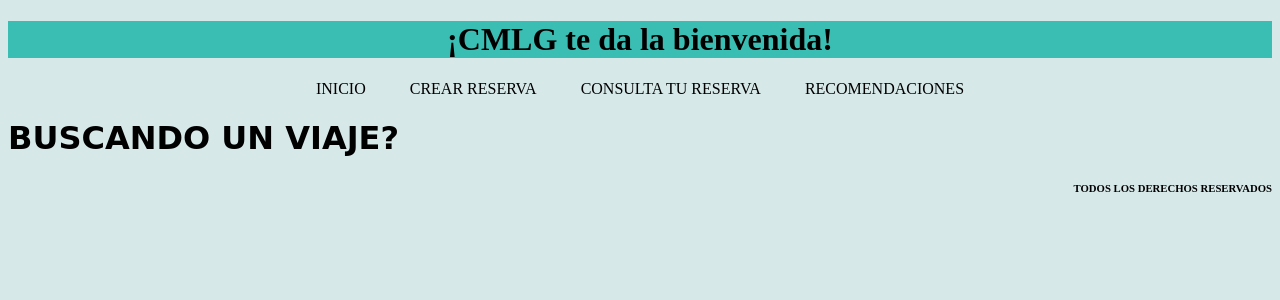
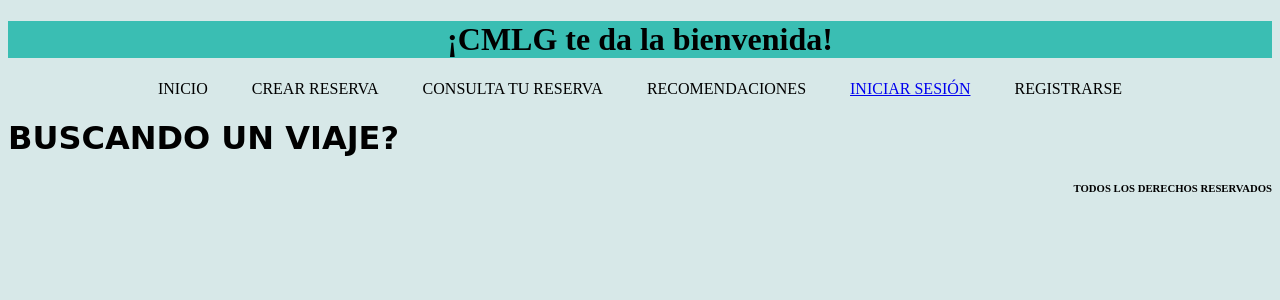
Before and after one commit to mmejia98/CMLG, a Django app: page / in a window 1280 px wide. Shown: the top 300 px of the page. Run offline with Django 4.2, Linux system fonts and the light colour scheme.

Commit message:
Login agregado

```diff
--- a/APP/settings.py
+++ b/APP/settings.py
@@ -137,3 +137,6 @@ STATIC_URL = 'static/'
 # https://docs.djangoproject.com/en/4.0/ref/settings/#default-auto-field
 
 DEFAULT_AUTO_FIELD = 'django.db.models.BigAutoField'
+
+LOGIN_REDIRECT_URL = "/"
+LOGOUT_REDIRECT_URL = "/"
--- a/APP/urls.py
+++ b/APP/urls.py
@@ -25,6 +25,6 @@ from django.urls import include
 
 urlpatterns = [
     path('admin/', admin.site.urls),
-    path('', inicio),
-    path('iniciosession/', include("django.contrib.auth.urls")),
+    path('', inicio, name='inicio'),
+    path('accounts/', include("django.contrib.auth.urls")),
 ]
--- a/templates/barra_navegacion.html
+++ b/templates/barra_navegacion.html
@@ -22,6 +22,13 @@
             <li>CREAR RESERVA</li>
             <li>CONSULTA TU RESERVA</li>
             <li>RECOMENDACIONES</li>
+            {% if user.is_authenticated %}
+            <li>{{ user.username }}</li>
+            <li><a href="{% url 'logout' %}">Cerrar sesión</a></li>
+            {% else  %}
+            <li><a href="{% url 'login' %}">Iniciar sesión</a></li>
+            <li>Registrarse</li>
+            {% endif %}
         </ul>
     </body>
 </html>
```
